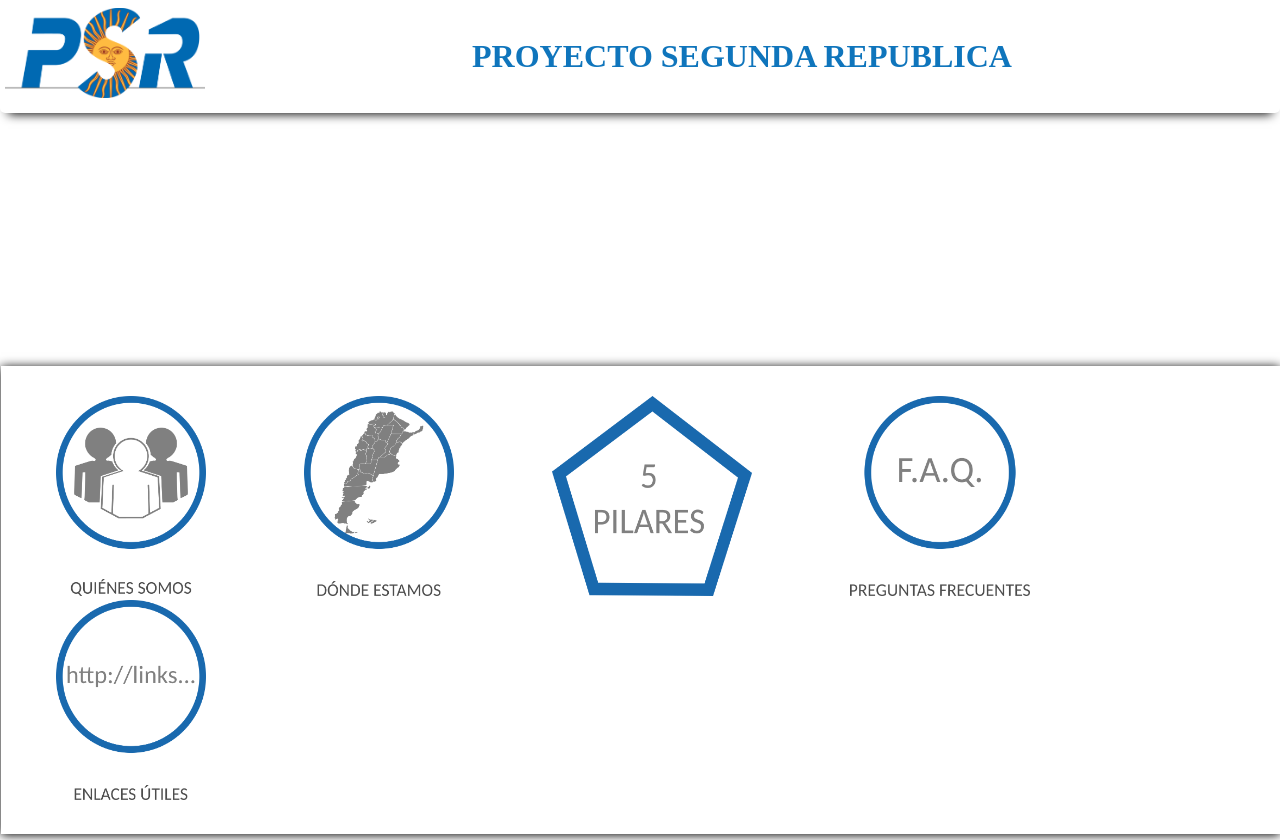
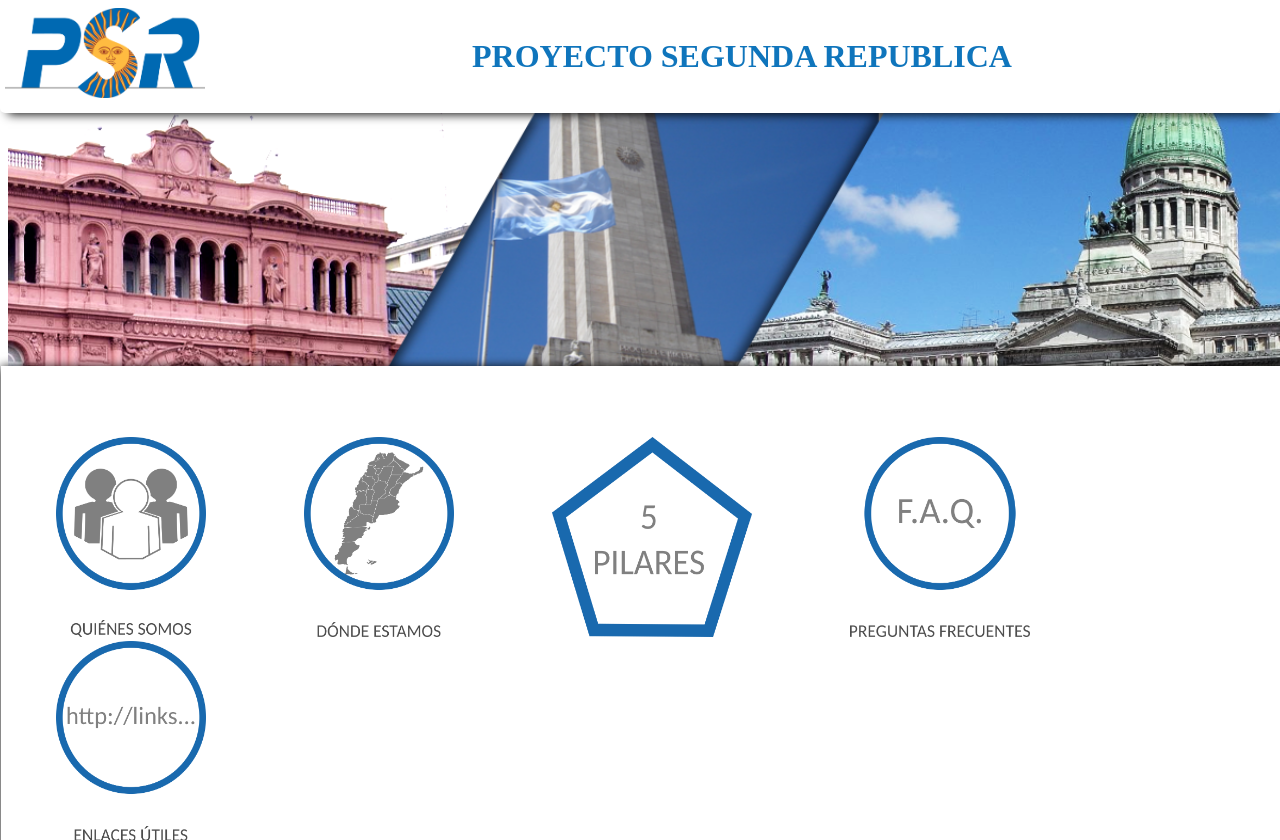
Before and after one commit to rredesigns/rre.github.io, a PHP site: page / in a window 1280 px wide. Shown: the top 840 px of the page. Run offline with PHP 8.4, Linux system fonts and the light colour scheme.

Commit message:
new elements

```diff
--- a/estilo.css
+++ b/estilo.css
@@ -11,6 +11,21 @@ header{
 
   text-align: center;
   box-shadow: 0px 1px 10px #000000;
+  clear: both;
+  z-index: 10;
+  position:
+}
+#panel1{
+  float: left;
+  width: 100%;
+  position: relative;
+  z-index: -10;
+
+  content:
+}
+#paneluno{
+  width: 101.2%;
+  height: auto;
 }
 
 h1 {
--- a/index.html
+++ b/index.html
@@ -7,13 +7,14 @@
   </head>
   <body>
     <div id="container">
+
     	<header><h1>
             <div id="logo">
                 <img src="img/logo.png" width=200 height=90>
             </div><div id="headertext">PROYECTO SEGUNDA REPUBLICA</div></h1>
         </header>
 
-
+        <div id="panel1"><img src="img/panel1.png" id="paneluno"> </div>
     	<section id="mainsect">
 
 
```
Also changed, not shown: img/panel1.png (added).
